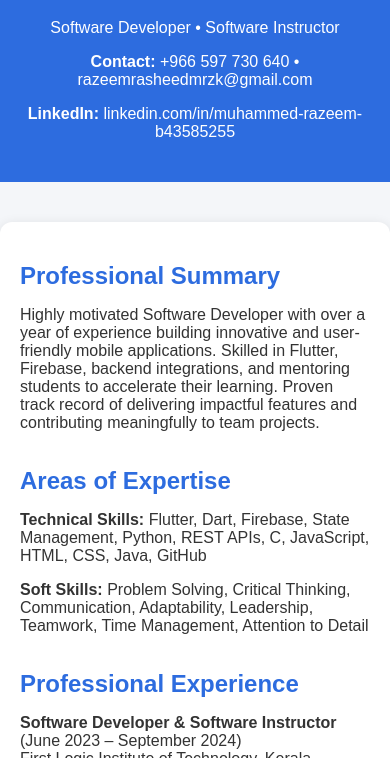
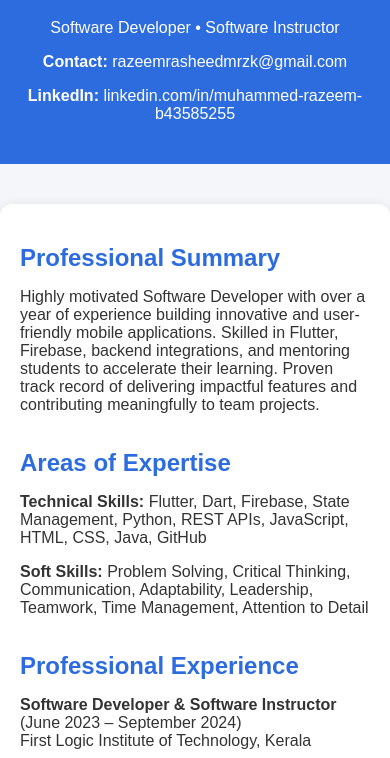
Before and after one commit to M-Razeem/M-Razeem.github.io, a plain HTML site: page index.html in a window 390 px wide. Shown: the part 86-844 px from the top of the page. Drawn offline with Linux system fonts and the light colour scheme.

Commit message:
Remove phone number from contact information

```diff
--- a/index.html
+++ b/index.html
@@ -18,7 +18,7 @@
   <header>
     <h1>Muhammed Razeem</h1>
     <p>Software Developer • Software Instructor</p>
-    <p><strong>Contact:</strong> +966 597 730 640 • razeemrasheedmrzk@gmail.com</p>
+    <p><strong>Contact:</strong> razeemrasheedmrzk@gmail.com</p>
     <p><strong>LinkedIn:</strong> linkedin.com/in/muhammed-razeem-b43585255</p>
   </header>
 
@@ -30,7 +30,7 @@
 
     <div class="section">
       <h2>Areas of Expertise</h2>
-      <p><strong>Technical Skills:</strong> Flutter, Dart, Firebase, State Management, Python, REST APIs, C, JavaScript, HTML, CSS, Java, GitHub</p>
+      <p><strong>Technical Skills:</strong> Flutter, Dart, Firebase, State Management, Python, REST APIs, JavaScript, HTML, CSS, Java, GitHub</p>
       <p><strong>Soft Skills:</strong> Problem Solving, Critical Thinking, Communication, Adaptability, Leadership, Teamwork, Time Management, Attention to Detail</p>
     </div>
 
```
